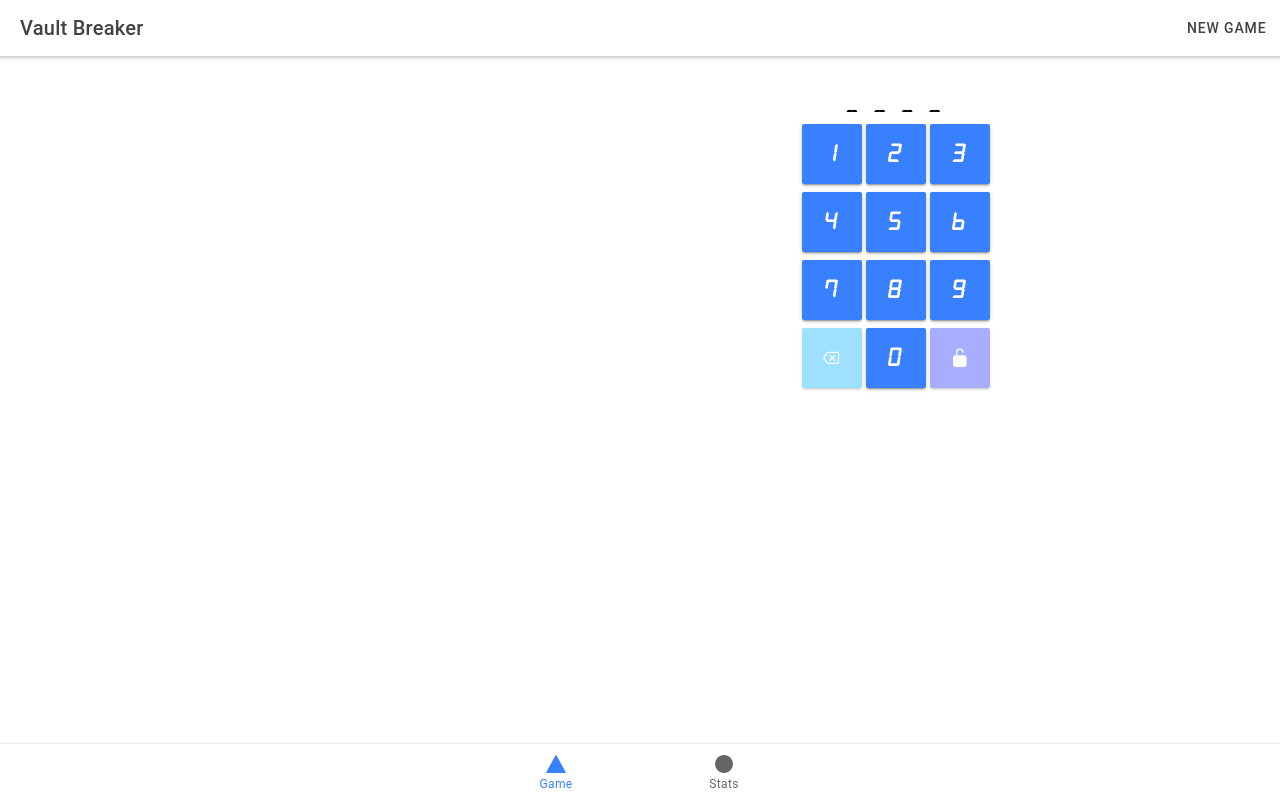
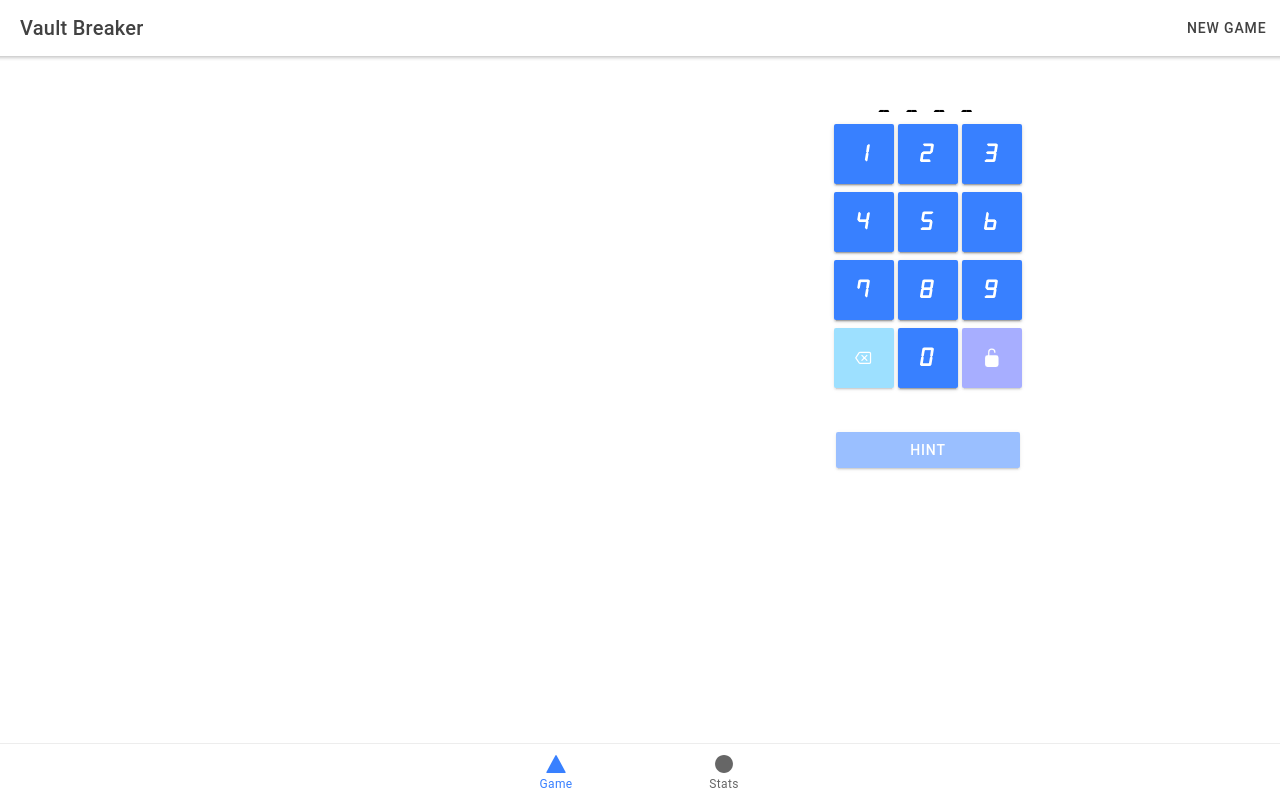
Before and after one commit to josh-byster/vault-breaker, a React (Create React App) app: page /home in a window 1280 px wide. Built offline with nearby package versions, Linux system fonts and the light colour scheme.

Commit message:
Add hint property

```diff
--- a/src/components/GameController.css
+++ b/src/components/GameController.css
@@ -30,12 +30,12 @@
 }
 
 #guess-list-col {
-  width: 40%;
+  width: 45%;
   overflow-y: scroll;
 }
 
 #input-col {
-  width: 60%;
+  width: 55%;
 }
 #input-col {
   text-align: center;
--- a/src/components/GameController.tsx
+++ b/src/components/GameController.tsx
@@ -20,6 +20,7 @@ import {
   IonToolbar,
 } from "@ionic/react";
 import { logGameplay } from "./persistence";
+import HintController from "./HintController";
 
 const GameController: React.FC = () => {
   const [numbers, setNumbers] = useState<number[]>([]);
@@ -29,6 +30,7 @@ const GameController: React.FC = () => {
   );
   const [showGameAlert, setShowGameAlert] = useState<boolean>(false);
   const [startTime, setStartTime] = useState<Date>();
+  const [hintsLeft, setHintsLeft] = useState<boolean>(true);
 
   const appendNumber = useCallback(
     (value: number): void => {
@@ -85,6 +87,7 @@ const GameController: React.FC = () => {
     setGuesses([]);
     setAnswer(generateAnswer(NUMBER_LENGTH));
     setStartTime(undefined);
+    setHintsLeft(true);
   };
 
   return (
@@ -123,6 +126,11 @@ const GameController: React.FC = () => {
               backspaceClicked={deleteNumber}
               submitClicked={submitClicked}
             ></NumberPad>
+            <HintController
+              answer={answer}
+              enabled={hintsLeft && guesses.length >= 5}
+              hintUsed={() => setHintsLeft(false)}
+            ></HintController>
           </div>
         </div>
       </IonContent>
--- /dev/null
+++ b/src/components/HintController.css
@@ -0,0 +1,7 @@
+.hint {
+  display: block;
+  width: 184px;
+  margin: auto;
+  margin-top: 40px;
+  --border-radius: 2px;
+}
--- /dev/null
+++ b/src/components/HintController.tsx
@@ -0,0 +1,48 @@
+import { IonAlert, IonButton } from "@ionic/react";
+import React, { FC, useState, useMemo } from "react";
+import "./HintController.css";
+interface Props {
+  answer: number[];
+  enabled: boolean;
+  hintUsed: () => void;
+}
+
+const getDigit = (): number => {
+  return Math.floor(Math.random() * 10);
+};
+
+const HintController: React.FC<Props> = ({ answer, enabled, hintUsed }) => {
+  const [open, setOpen] = useState(false);
+
+  const hintMessage = useMemo((): string => {
+    let randomDigit = getDigit();
+    while (answer.indexOf(randomDigit) !== -1) {
+      randomDigit = getDigit();
+    }
+    return `The answer does not contain ${randomDigit}.`;
+  }, [answer]);
+
+  return (
+    <>
+      <IonAlert
+        isOpen={open}
+        onDidDismiss={() => setOpen(false)}
+        header={"Hint"}
+        message={hintMessage}
+        buttons={["OK"]}
+      />
+      <IonButton
+        className="hint"
+        onClick={() => {
+          setOpen(true);
+          hintUsed();
+        }}
+        disabled={!enabled}
+      >
+        Hint
+      </IonButton>
+    </>
+  );
+};
+
+export default HintController;
```
